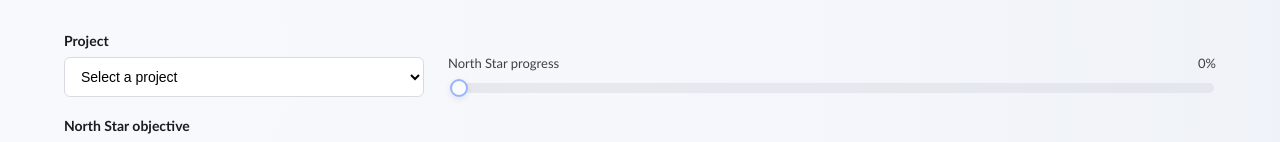
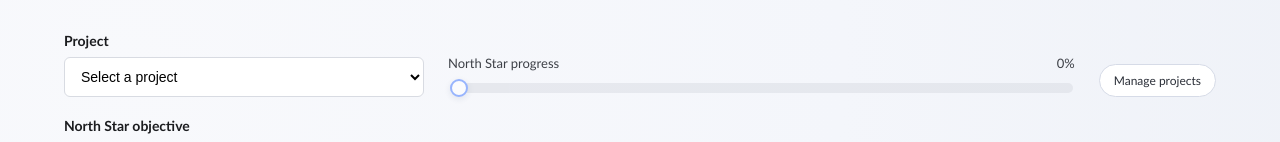
Before and after one commit to gulkily/penelope, a plain HTML site: page templates/index.html in a window 1280 px wide. Shown: the top 142 px of the page. Drawn offline with Linux system fonts and the light colour scheme; no server answers.

Commit message:
feat: link to project management page

```diff
--- a/templates/index.html
+++ b/templates/index.html
@@ -34,6 +34,7 @@
             />
           </div>
         </div>
+        <a class="link-button" href="/projects">Manage projects</a>
       </header>
 
       <section class="objective">
```
